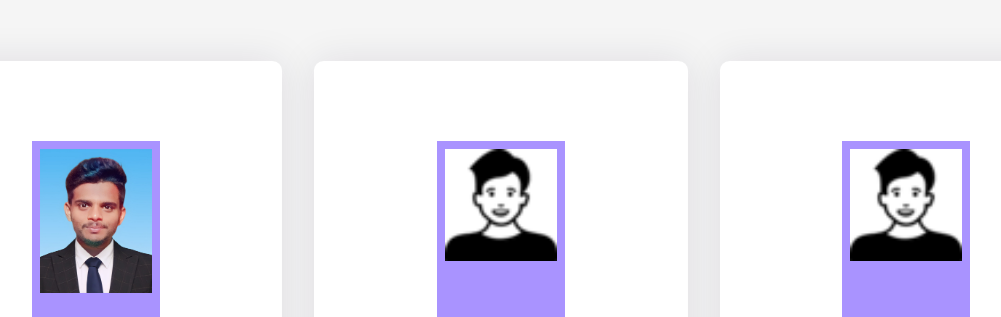
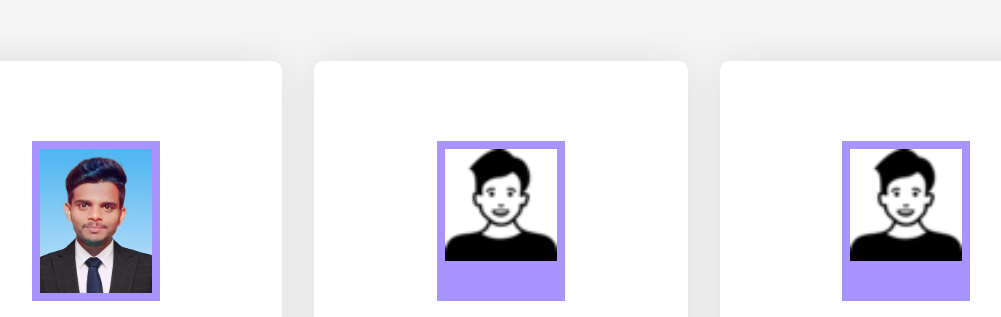
Before and after one commit to yuvraj-kolkar17/Tresure_images, a plain HTML site: page about.html in a window 1280 px wide. Shown: the part 483-800 px from the top of the page, without its empty margins (139-1140 px from the left). Drawn offline with Linux system fonts and the light colour scheme.

Commit message:
Update about.css

```diff
--- a/css/about.css
+++ b/css/about.css
@@ -78,7 +78,7 @@ h1 {
 }
 .card .img-container {
   width: 8em;
-  height: 11em;
+  height: 10em;
   background-color: #a993ff;
   padding: 0.5em;
   border-radius: 0%;
```
